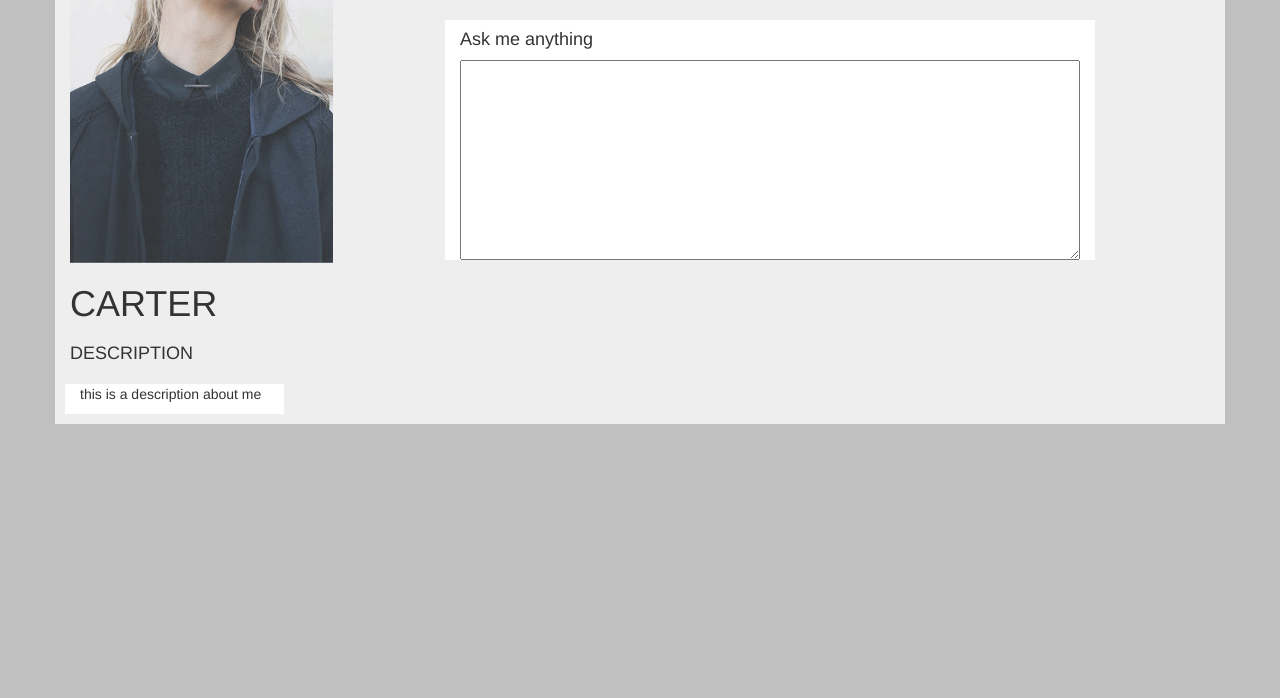
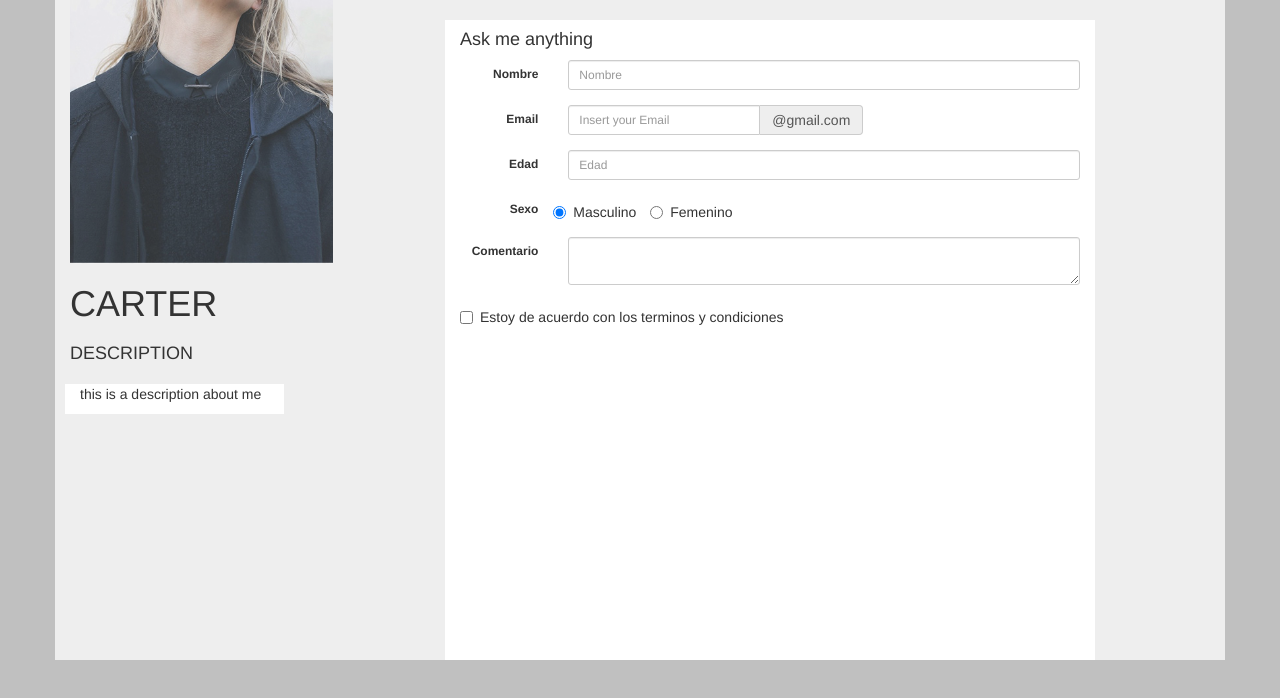
Before and after one commit to Sirhugmealot/Front-End-2016, a plain HTML site: page Pablo/Proyecto/proyecto 3.html in a window 1280 px wide. Drawn offline with Linux system fonts and the light colour scheme.

Commit message:
ejercicio actualizado

```diff
--- a/Pablo/Proyecto/proy3.css
+++ b/Pablo/Proyecto/proy3.css
@@ -13,11 +13,15 @@
 #color4{
 	background-color: #fff;
 	margin-top: 20px;
+	height: 80%;
 }
 #formato1{
 	width: 100%;
-	height: 100%;
+	height: 50%;
 }
 #formato2{
 	height: 25%;
 }
+#comen{
+	width: 100%;
+}
--- a/Pablo/Proyecto/proyecto 3.html
+++ b/Pablo/Proyecto/proyecto 3.html
@@ -45,12 +45,53 @@
 									<h4>Ask me anything</h4>
 								</div>
 							</div>
-							<div id="formato2" class="row">
-								<div class="col-sm-12 col-xs-12">
-									<textarea id="formato1">
-									</textarea>
+							<form class="form-horizontal">
+								<div class="form-group form-group-sm">
+									<label class="col-sm-2 control-label" for="nombre">Nombre</label>
+									<div class="col-sm-10">
+										<input class="form-control" type="text" id="nombre" placeholder="Nombre"></input>
+									</div>
 								</div>
-							</div>
+								<div class="form-group form-group-sm">
+									<label class="col-sm-2 control-label" for="email">Email </label>
+									<div class="col-sm-6">
+										<div class="input-group">
+											<input class="form-control" type="text" placeholder="Insert your Email" aria-describedby="email" id="email">
+											<span class="input-group-addon" id="email">
+											@gmail.com
+											</span>
+										</div>
+									</div>
+								</div>
+								<div class="form-group form-group-sm">
+									<label class="col-sm-2 control-label" for="edad">Edad</label>
+									<div class="col-sm-10">
+										<input class="form-control" type="text" id="edad" placeholder="Edad"></input>
+									</div>
+								</div>
+								<div class="form-group form-group-sm">
+									<label for="sexo" class="col-sm-2 col-xs-2 control-label">Sexo </label>
+									<div class="radio-inline">
+										<input type="radio" name="optionsRadios" id="sexo" checked>Masculino</input>
+									</div>
+									<div class="radio-inline">
+										<input type="radio" name="optionsRadios" id="sexo" >Femenino</input>
+									</div>
+								</div>
+								<div class="form-group form-group-sm">
+									<label for="comen" class="col-sm-2 control-label">Comentario</label>
+										<div class="col-sm-10">
+											<textarea id="comen" class="form-control" type="text">
+											</textarea>
+										</div>
+									</div>
+								<div class="checkbox">
+									<label>
+										<input type="checkbox" value="">						Estoy de acuerdo con los terminos y condiciones
+										</input>
+									</label>
+								</div>
+							</form>
 						</div>
 					</div>
 				</div>
```
